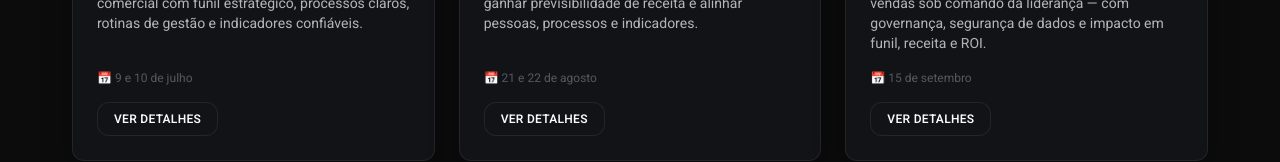
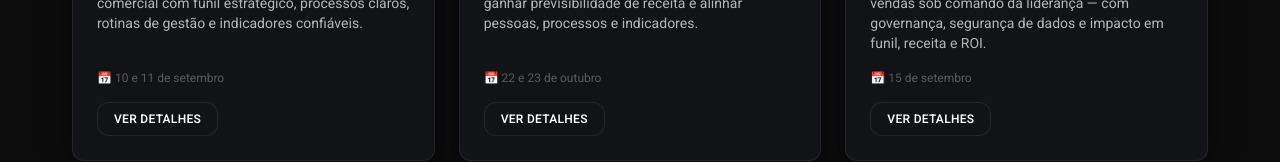
Before and after one commit to ffeldens/site-salesclub, a Next.js app: page /imersoes in a window 1280 px wide. Shown: the part 1134-1296 px from the top of the page. Built offline with nearby package versions, Linux system fonts and the light colour scheme; no server answers.

Commit message:
content(imersoes): novas datas — Sales Strategy 10-11/set e Sales Leadership 22-23/out
Co-Authored-By: Claude Opus 4.8 <noreply@anthropic.com>

```diff
--- a/src/content/imersoes.ts
+++ b/src/content/imersoes.ts
@@ -43,7 +43,7 @@ export const imersoes: Imersao[] = [
     headline: 'Sales Strategy: máquina de vendas com governança para a alta liderança',
     subtitulo:
       'Imersão presencial para empresários, CEOs e heads de vendas que precisam reduzir a dependência de pessoas e organizar a área comercial com funil estratégico, processos claros, rotinas de gestão e indicadores confiáveis.',
-    data: '9 e 10 de julho',
+    data: '10 e 11 de setembro',
     local: SALES_VILLAGE,
     formato: 'Presencial',
     resumo:
@@ -96,7 +96,7 @@ export const imersoes: Imersao[] = [
     headline: 'Sales Leadership: formando líderes comerciais de alta performance',
     subtitulo:
       'Em 2 dias intensivos você fortalece sua liderança comercial com metodologia e ferramentas práticas para criar rotinas de gestão consistentes, ganhar previsibilidade de receita e alinhar pessoas, processos e indicadores.',
-    data: '21 e 22 de agosto',
+    data: '22 e 23 de outubro',
     local: SALES_VILLAGE,
     formato: 'Presencial · 20 horas',
     resumo:
```
